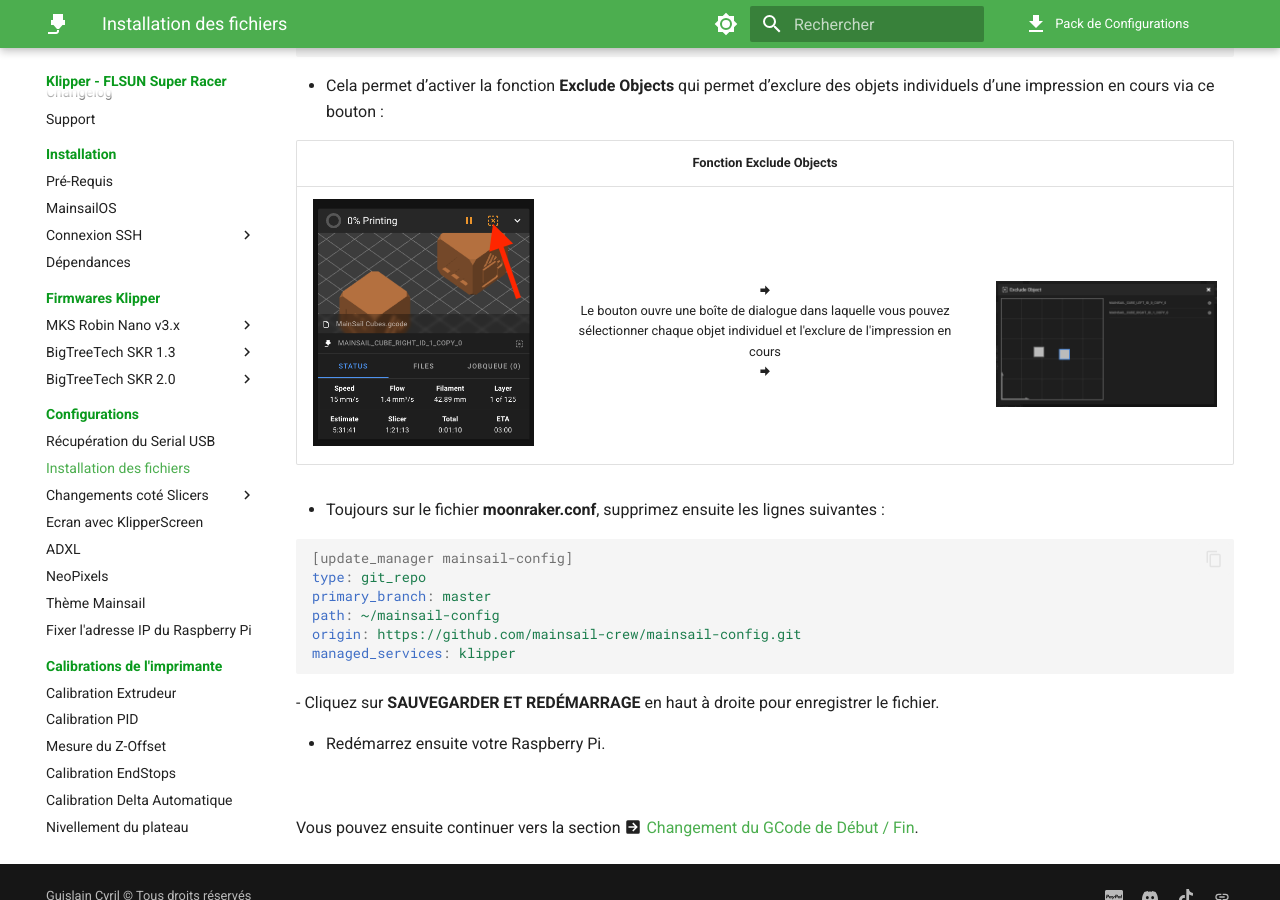
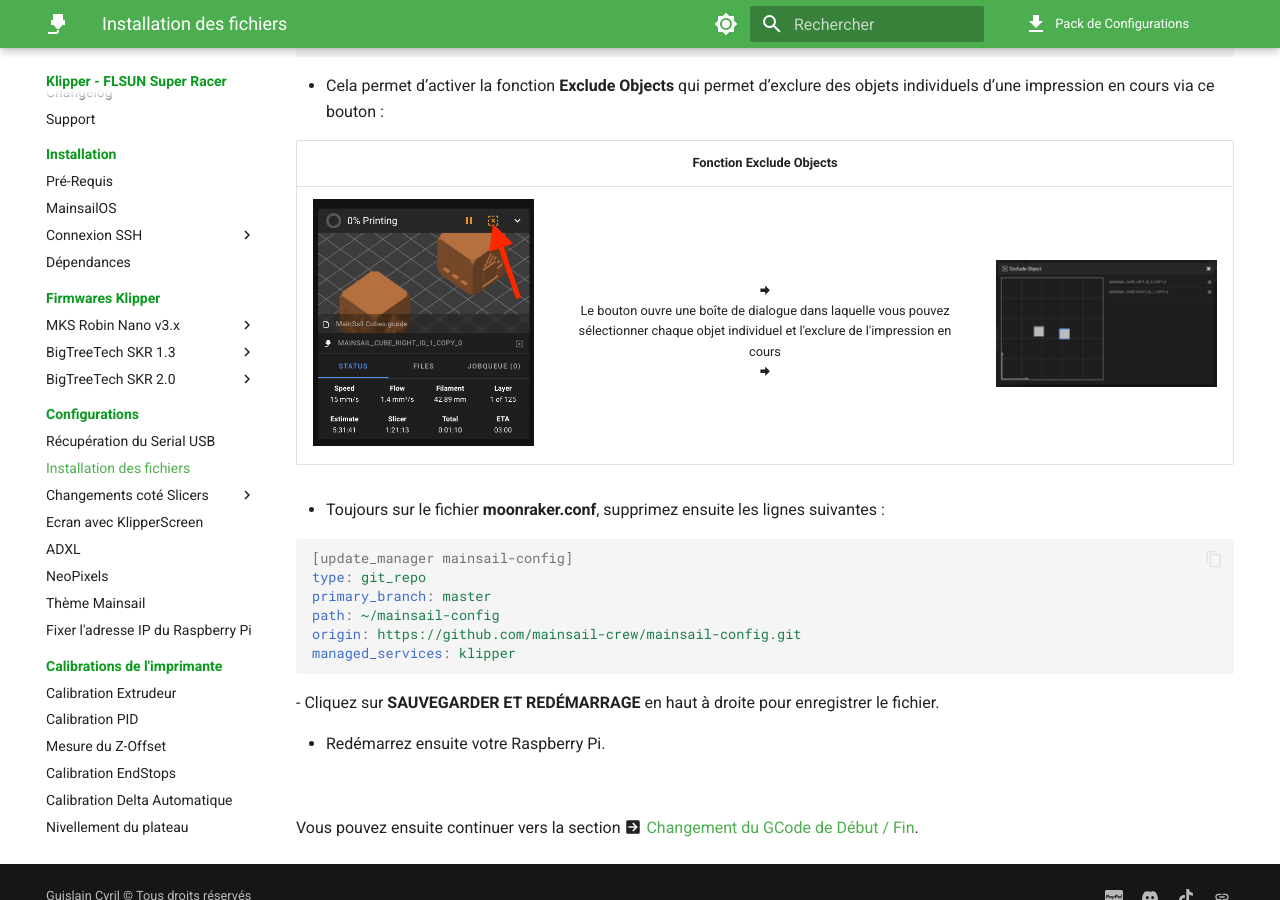
Before and after one commit to Guilouz/test, an MkDocs documentation site: the page built from docs/configurations/fichiers-de-configuration.md, in a window 1280 px wide and 900 px high, scrolled down 2725 px. Built offline with MkDocs 1.6.1 and Material for MkDocs 9.7.7, drawn with Linux system fonts in a browser that asks for light colours; comment, search, counter and statistics services are not loaded.

Commit message:
Update fichiers-de-configuration.md

```diff
--- a/docs/configurations/fichiers-de-configuration.md
+++ b/docs/configurations/fichiers-de-configuration.md
@@ -90,7 +90,7 @@ enable_object_processing: True
 
 |  | Fonction Exclude Objects |  |
 | :---------: | :---------: | :---------: |
-|![Exclude Objects](../assets/img/configurations/exclude-objects-status-panel.png){ width="400" } | <br /><br /><br /><br />:material-arrow-right-bold:<br />Le bouton ouvre une boîte de dialogue dans laquelle vous pouvez sélectionner chaque objet individuel et l'exclure de l'impression en cours<br />:material-arrow-right-bold: | <br /><br /><br /><br />![Exclude Objects](../assets/img/configurations/exclude-objects.png){ width="400" } |
+|![Exclude Objects](../assets/img/configurations/exclude-objects-status-panel.png){ width="400" } | <br /><br /><br /><br />:material-arrow-right-bold:<br />Le bouton ouvre une boîte de dialogue dans laquelle vous pouvez sélectionner chaque objet individuel et l'exclure de l'impression en cours<br />:material-arrow-right-bold: | <br /><br /><br />![Exclude Objects](../assets/img/configurations/exclude-objects.png){ width="400" } |
 
 - Toujours sur le fichier **moonraker.conf**, supprimez ensuite les lignes suivantes :
 
```
